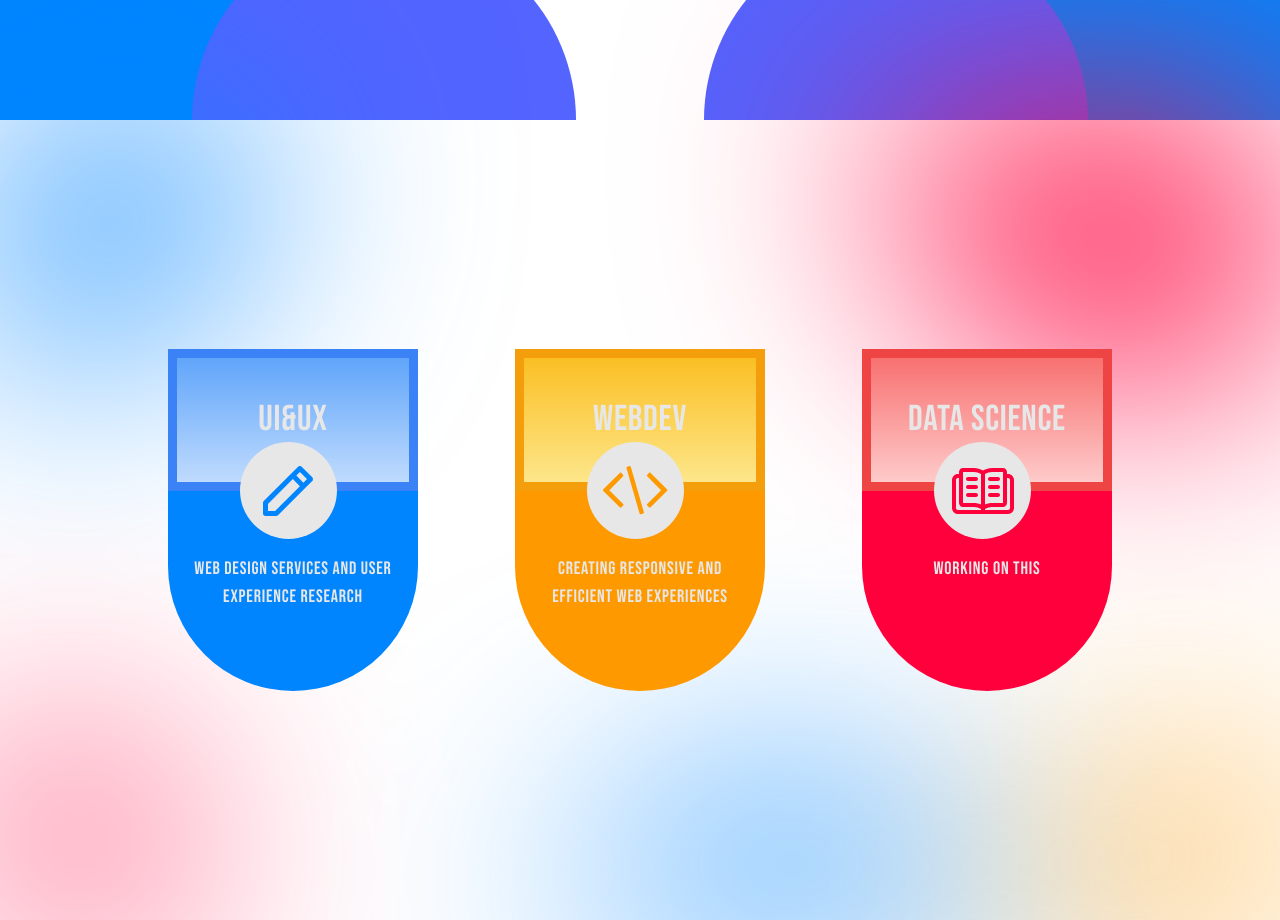
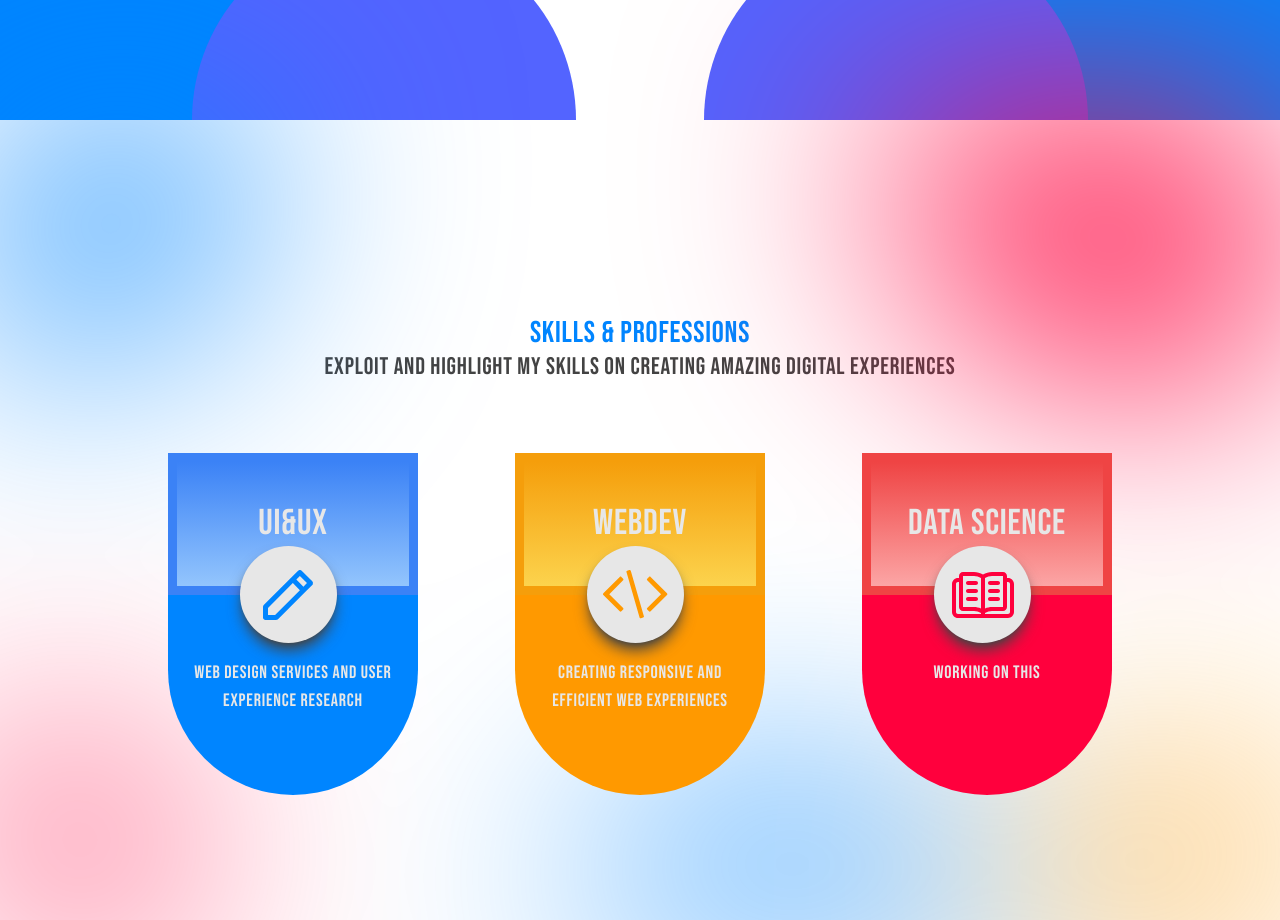
Before and after one commit to yassinkr/my_portfolio, a React (Vite) app: page / in a window 1280 px wide. Shown: the part 1480-2400 px from the top of the page. Built offline with nearby package versions, Linux system fonts and the light colour scheme.

Commit message:
Initial commit

```diff
--- a/src/Componentes/card.jsx
+++ b/src/Componentes/card.jsx
@@ -22,11 +22,11 @@ const Card = ({ color,title,desc }) => {
 
   return (
     <div className={`w-[250px] h-[342px] rounded-b-[125px] bg-${color}-400 text-grey-400 relative `}>
-      <div className={`bg-gradient-to-b from-${color}-400 to-${color}-200 w-full h-[142px] border-[9px] border-${color}-500 text-4xl text-grey-400 flex justify-center items-center `}>
+      <div className={`bg-gradient-to-b from-${color}-500 to-${color}-300 w-full h-[142px] border-[9px] border-${color}-500 text-4xl text-grey-400 flex justify-center items-center `}>
        {title}
       </div>
       {svg && (
-        <div className='rounded-full w-[97px] h-[97px] bg-grey-400 flex justify-center items-center absolute top-[93px] left-[72px]'>
+        <div className='rounded-full w-[97px] h-[97px] bg-grey-400 flex justify-center items-center absolute top-[93px] left-[72px] shadow-lg shadow-black-400'>
           {svg}
         </div>
       )}
--- a/src/Componentes/cards.jsx
+++ b/src/Componentes/cards.jsx
@@ -2,7 +2,7 @@ import React from 'react'
 import Card from './card'
 const cards = () => {
   return (
-    <div className='w-full  h-screen relative flex justify-center align-middle items-center'>
+    <div className='w-full  h-screen relative grid'>
       <div className='w-full  h-screen blur-[125px] absolute overflow-hidden bg-opacity-100'>
        <div className='relativ bg-opacity-100'>
         <div className='rounded-full w-[562px] h-[562px] bg-blue-400 left-[500px] top-[672px] absolute'></div>
@@ -14,11 +14,26 @@ const cards = () => {
 
         <div className='rounded-full w-[562px] h-[562px] bg-blue-400 left-[-291px] top-[-316px] absolute'></div></div>
       </div>
+      <div className='flex justify-center align-middle items-center'>
+              <div className=''>
+      <div className='py-[70px]'>
+        <div className='text-blue-400 text-3xl text-center'>
+        Skills & professions
+        </div>
+        <div className='text-black-400 text-2xl text-center'>
+        exploit and highlight my skills on creating amazing digital experiences
+        </div>
+      </div>
+
+
       <div className='flex space-x-3 justify-center items-center align-middle gap-[85px] bg-opacity-100'>
         <Card color={"blue"} title={"UI&UX"} desc={"web design services and user experience research"}/>
         <Card color={"yellow"} title={"WEBDEV"} desc={"creating Responsive and efficient web experiences"}/>
         <Card color={"red"} title={"Data Science"} desc={"working on this"}/>
       </div>
+      </div>
+      </div>
+
     </div>
   )
 }
```
